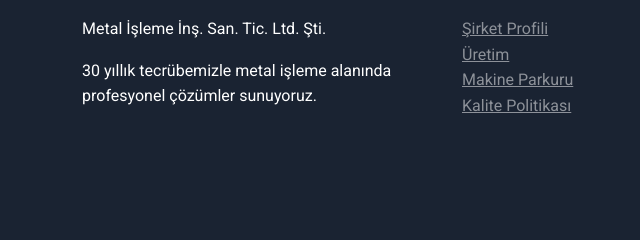
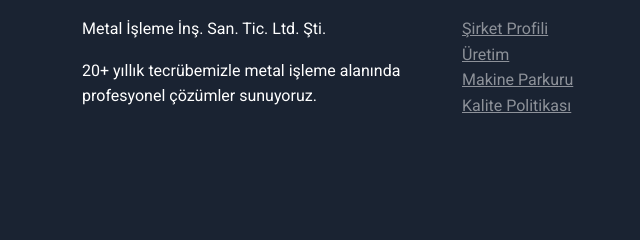
Before and after one commit to gk383/TeknikOtomatSite, a plain HTML site: page iletisim.html in a window 1280 px wide. Shown: the part 1950-2190 px from the top of the page, 0-640 px from the left. Drawn offline with nearby package versions, Linux system fonts and the light colour scheme.

Commit message:
txtfixLast

```diff
--- a/iletisim.html
+++ b/iletisim.html
@@ -178,7 +178,7 @@
                     <div class="footer-section">
                         <h5>TEKNİK OTOMAT</h5>
                         <p>Metal İşleme İnş. San. Tic. Ltd. Şti.</p>
-                        <p>30 yıllık tecrübemizle metal işleme alanında profesyonel çözümler sunuyoruz.</p>
+                        <p>20+ yıllık tecrübemizle metal işleme alanında profesyonel çözümler sunuyoruz.</p>
                     </div>
                 </div>
                 <div class="col-lg-4">
```
Also changed, not shown: insaat-malzemeleri.html (+1 -1 lines), kalite-politikasi.html (+1 -1 lines), makine-parcasi.html (+1 -1 lines), makine-parkuru.html (+1 -1 lines), medikal-malzemeleri.html (+1 -1 lines), otomotiv-yedek-parca.html (+1 -1 lines), uretim.html (+1 -1 lines).
